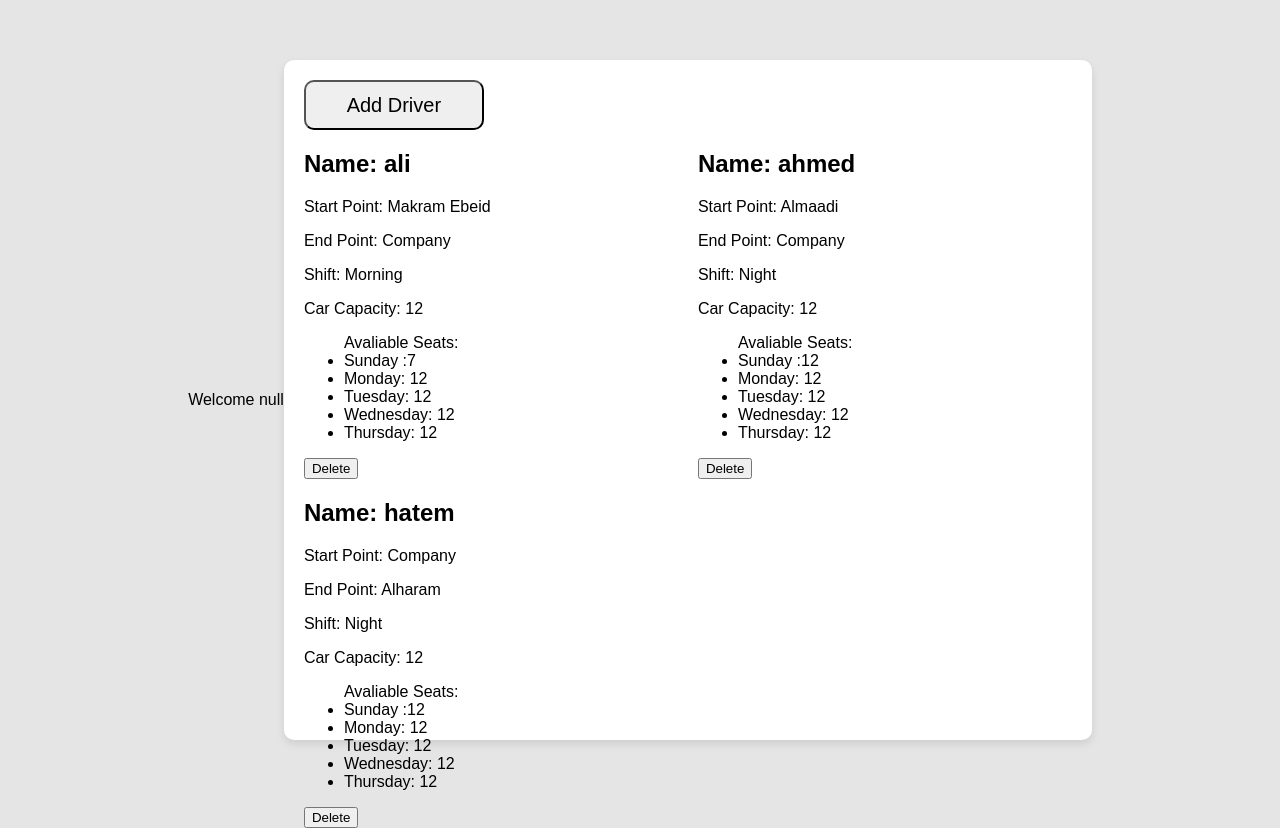
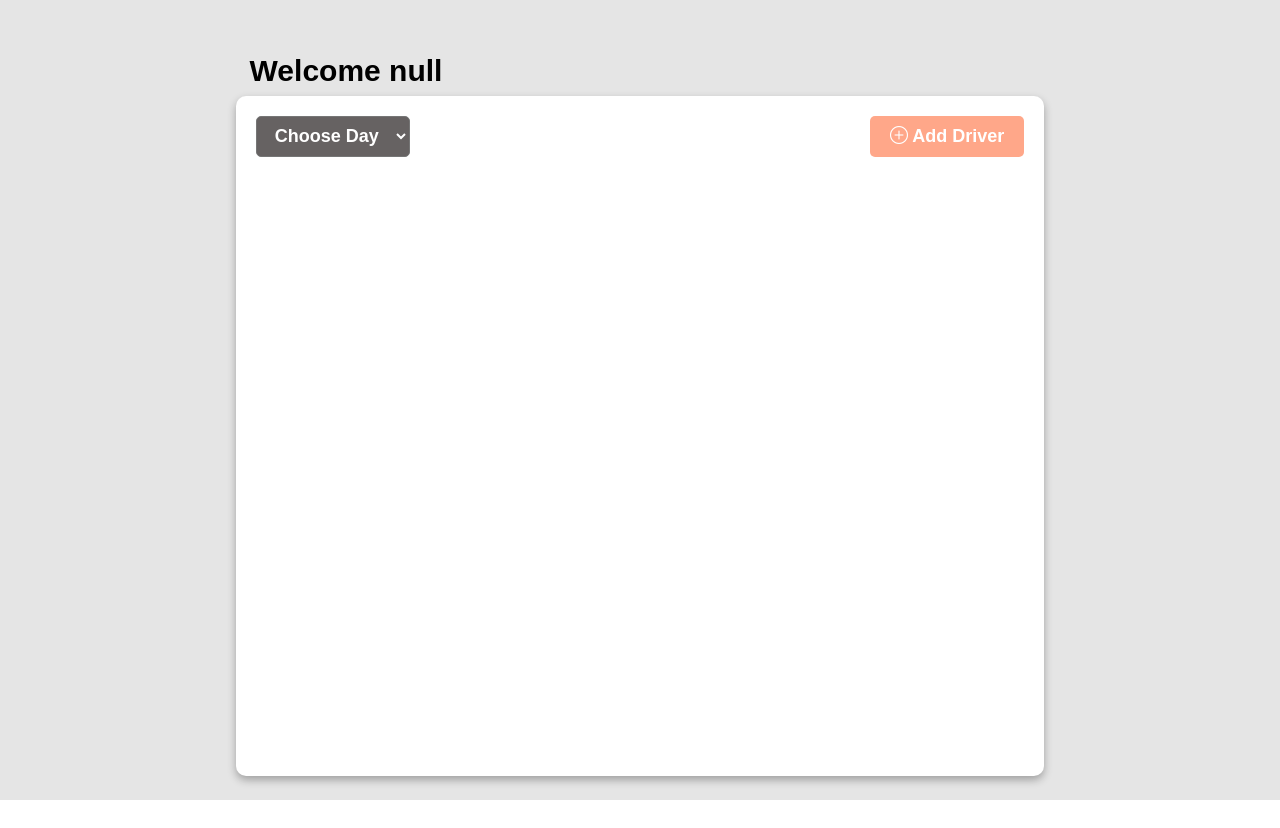
Before and after one commit to Rawda-Yousry/Transportation-System, a Flask app: page /drivers in a window 1280 px wide. After the commit the page ends 800 px from the top, so only its background shows below. Run offline with Flask 3, Linux system fonts and the light colour scheme.

Commit message:
UI for the admin page, delete and add from table

```diff
--- a/models/employee.py
+++ b/models/employee.py
@@ -75,8 +75,8 @@ class Admin(Employee):
         super().__init__(name, email, password)
         self.role = "admin"
 
-    def add_driver(self, email, name, start_point, end_point, shift, car_capacity):
-        new_driver = Driver(email, name, start_point, end_point, shift, car_capacity)
+    def add_driver(self, email, name, start_point, end_point, shift, car_capacity, avaliable_days):
+        new_driver = Driver(email, name, start_point, end_point, shift, car_capacity, avaliable_days)
         new_driver_dict = new_driver.to_dict()
         drivers = get_data("drivers.json")
         drivers.append(new_driver_dict)
--- a/static/css/base.css
+++ b/static/css/base.css
@@ -5,14 +5,26 @@
   --color-button-border: var(--color-text-on-page);
   --color-button-page-bg: var(--color-text-on-page);
   --font-family: "Outfit", sans-serif;
+  --color-button: #ffa789;
 }
 
 .form {
   padding: 20px;
   border-radius: 10px;
-  box-shadow: 0 4px 8px rgba(0, 0, 0, 0.1);
+  box-shadow: 0 4px 8px rgba(0, 0, 0, 0.3);
   width: 400px;
   background-color: var(--color-form);
+}
+
+.delete-button {
+  color: red;
+  font-size: 40px;
+  cursor: pointer;
+}
+
+.edit-button {
+  font-size: 30px;
+  cursor: pointer;
 }
 
 #span-error {
@@ -31,6 +43,7 @@
   align-items: center;
   height: 100vh;
   overflow: hidden;
+  flex-direction: column;
 }
 
 .form__title {
@@ -63,6 +76,7 @@
   padding: 10px;
   line-height: 28px;
   border-radius: 5px;
+  font-size: 17px;
 }
 
 .form__label {
--- a/static/css/view_drivers.css
+++ b/static/css/view_drivers.css
@@ -3,25 +3,131 @@
 .home__div {
   width: 60%;
   height: 80%;
+  position: relative;
 }
 
-.drivers__wrapper {
-  display: grid;
-  grid-template-columns: repeat(2, 1fr);
-  grid-column-gap: 20px;
-  grid-row-gap: 0px;
+.home__buttons {
+  display: flex;
+  justify-content: space-between;
+}
+
+.home__div--right {
+  display: flex;
+  justify-content: left;
+  width: 61%;
+}
+
+#admin-name {
+  font-size: 30px;
+  font-weight: bold;
+  color: var(--color-text-on-page);
+  margin-bottom: 1%;
+}
+.home__button {
+  text-align: center;
+  background-color: var(--color-button);
+  color: var(--color-form);
+  border-radius: 5px;
+  padding: 10px;
+  cursor: pointer;
+  font-weight: bold;
+  width: 20%;
+  font-size: 18px;
+  border: #f2f2f2;
+}
+
+.home__form-add {
+  position: absolute;
+  top: 40%;
+  left: 50%;
+  border: 1px solid var(--color-text-on-page);
+  border-radius: 5px;
+  transform: translate(-50%, -50%);
+  box-shadow: 0 8px 12px rgba(0, 0, 0, 0.1);
+  z-index: 9;
+  background-color: #f2f2f2;
+  width: 50%;
+}
+.add-form__fields {
+  padding: 10px;
+  display: flex;
+  flex-wrap: wrap;
+  justify-content: space-between;
+}
+
+.form__title--smaller {
+  margin: 5px;
+  font-size: 25px;
+  font-weight: bold;
+}
+
+.form__field-input--smaller-dark {
+  background-color: #666262;
+  color: var(--color-form);
+  border-radius: 5px;
+  width: 20%;
+  font-size: 18px;
+  text-align: center;
+  font-weight: bold;
+  cursor: pointer;
+}
+
+.form__field--smaller {
+  width: 50%;
+}
+.form__field-input--smaller {
+  padding: 8px;
+  line-height: 26px;
+  border-radius: 5px;
+  font-size: 17px;
+  position: relative;
+}
+
+.form__button--smaller {
+  text-align: center;
+  padding: 10px;
+  background-color: var(--color-text-on-page);
+  color: var(--color-form);
+  border-radius: 5px;
+  font-size: 20px;
+}
+
+.actions {
+  background-color: #e5e5e5;
+  width: 6%;
+}
+
+.right {
+  width: 100%;
+  display: flex;
+  justify-content: right;
+}
+
+.drivers__wrapper .table {
+  margin-top: 3%;
+  background-color: var(--color-form);
+  color: var(--color-text-on-page);
+  border-collapse: collapse;
+  width: 100%;
+  border-radius: 10px;
+  overflow: hidden;
+}
+
+.drivers__wrapper .table td,
+.driver__wrapper .table tr,
+.table__header {
+  padding: 12px;
+  border: 1px solid var(--color-button);
+}
+
+.table__header {
+  font-size: 20px;
+  background-color: var(--color-page);
 }
 
 .driver__wrapper {
   background-color: var(--color-text-on-primary);
   color: var(--color-primary);
-}
-
-.drivers-home__button {
-  border-radius: 10px;
-  width: 180px;
-  height: 50px;
-  font-size: 20px;
 }
 
 .drivers-home__form {
@@ -47,15 +153,3 @@
   margin: auto;
   padding: 20px;
 }
-
-.driver-home__form-button {
-  text-align: center;
-  background-color: var(--color-primary);
-  color: var(--color-text-on-primary);
-}
-
-.drivers-home__div-button {
-  display: flex;
-  justify-content: right;
-  color: var(--color-primary);
-}
--- a/static/js/utilities.js
+++ b/static/js/utilities.js
@@ -8,6 +8,7 @@ export const showError = (field, errorMessage) => {
   if (!existingError) {
     const errorElement = document.createElement("span");
     errorElement.className = "error";
+    errorElement.style.display = "block";
     errorElement.textContent = errorMessage;
     field.insertAdjacentElement("afterend", errorElement);
   } else {
@@ -26,8 +27,7 @@ export const checkErrorExists = (field) => {
 export const deleteEntity = (event, entityType, formId = "") => {
   const clickedButton = event.target;
   const deletedId = clickedButton.getAttribute("data-id");
-  const divClassName =
-    entityType === "ride" ? "ride__wrapper" : "driver__wrapper";
+  const divClassName = entityType === "ride" ? "ride__wrapper" : "rows";
   const url =
     entityType === "ride"
       ? `/employee/delete_ride/${deletedId}`
--- a/static/js/view-drivers.js
+++ b/static/js/view-drivers.js
@@ -1,10 +1,11 @@
 import { checkErrorExists, showError, deleteEntity } from "./utilities.js";
 const formAddDriver = document.getElementById("add-form");
-const driverDiv = document.getElementsByClassName("drivers__wrapper")[0];
+const driversDiv = document.getElementsByClassName("drivers__wrapper")[0];
 const addDriverButton = document.getElementById("add-button");
 const errorParagraph = document.getElementById("paragraph-error");
 const paragraphName = document.getElementById("admin-name");
 
+const selectedDay = document.getElementById("choose-day");
 const emailRegex = /^[a-zA-Z0-9_.+-]+@[a-zA-Z0-9-]+\.[a-zA-Z0-9-.]+$/;
 
 paragraphName.innerText = "Welcome " + localStorage.getItem("Name");
@@ -15,27 +16,95 @@ const toggleAddFormVisibility = () => {
   else formAddDriver.style.display = "block";
 };
 
-const createDriver = (data) => {
-  const newDriverDiv = document.createElement("div");
-  newDriverDiv.className = "driver__wrapper";
-  newDriverDiv.innerHTML = `
-    <h2 class="driver__name">Name: ${data.name}</h2>
-    <p class="driver__start-point">Start Point: ${data.start_point}</p>
-    <p class="driver__start-point">End Point: ${data.end_point}</p>
-    <p class="driver__shift">Shift: ${data.shift}</p>
-    <p class="driver__car-capacity">Car Capacity: ${data.car_capacity}</p>
-    <ul class="driver__avaliable-seats">Avaliable Seats:
-      <li> Sunday: ${data.car_capacity} </li>
-      <li> Monday: ${data.car_capacity} </li>
-      <li> Tuesday: ${data.car_capacity} </li>
-      <li> Wednesday: ${data.car_capacity} </li>
-      <li> Thursday: ${data.car_capacity} </li>
-    </ul>
-    <button type="button" class="delete-button" data-id = ${data.id}>Delete</button>
-`;
+const displayDrivers = (data, selectedDay) => {
+  const table = document.createElement("table");
+  table.className = "table";
+  table.setAttribute("id", "table");
+  const headers = `<tr class="table__header">
+      <td>Name</td>
+      <td>Shift</td>
+      <td>Route</td>
+      <td>Avaliable Seats</td>
+    </tr>
+  `;
+  if (data.length !== 0) {
+    table.innerHTML = headers;
+  }
+  for (let i = 0; i < data.length; i++) {
+    table.innerHTML += `
+    <tr data-id=${data[i].id} class="rows" >
+      <td>${data[i].name}</td>
+      <td>${data[i].shift}</td>
+      <td>${data[i].start_point} - ${data[i].end_point}</td>
+      <td>${data[i].avaliable_seats_on_days[selectedDay]}
+      <td class="actions"><i class="bi bi-x delete-button" data-id=${data[i].id}></i></td>
+      <td class="actions"><i class="bi-pencil-fill edit-button" data-id=${data[i].id}></i></td>
+    </tr>
+    `;
+  }
+  driversDiv.appendChild(table);
+};
 
-  newDriverDiv.setAttribute("data-id", data.id);
-  driverDiv.appendChild(newDriverDiv);
+const createDriver = (data, selectedDaysValue) => {
+  console.log(selectedDaysValue);
+  console.log(selectedDaysValue.length);
+  const element = `
+        <tr data-id=${data.id} class="rows">
+          <td>${data.name}</td>
+          <td>${data.shift}</td>
+          <td>${data.start_point} - ${data.end_point}</td>
+          <td>${data.avaliable_seats_on_days[selectedDay.value]}
+          <td class="actions"><i class="bi bi-x delete-button" data-id=${
+            data.id
+          } ></i></td>
+          <td class="actions"><i class="bi-pencil-fill edit-buttton" data-id=${
+            data.id
+          }></i></td>
+        </tr>
+        `;
+  const table = document.getElementById("table");
+  for (let i = 0; i < selectedDaysValue.length; i++) {
+    if (selectedDay.value == selectedDaysValue[i]) {
+      if (table) {
+        table.innerHTML += element;
+        console.log(table);
+      } else {
+        displayDrivers(data, selectedDay);
+      }
+    }
+  }
+};
+
+const viewDriversoFDay = () => {
+  const selectedDayValue = selectedDay.value;
+  fetch("drivers/view_drivers_of_day", {
+    method: "POST",
+    headers: {
+      "Content-Type": "application/json",
+    },
+    body: JSON.stringify({ selectedDay: selectedDayValue }),
+  })
+    .then((response) => response.json())
+    .then((data) => {
+      console.log(data);
+      const table = document.getElementById("table");
+      if (table) {
+        table.remove();
+      }
+      displayDrivers(data, selectedDayValue);
+    })
+    .catch((error) => console.log(error));
+};
+
+const getSelectedDays = () => {
+  let selectedDaysValue = [];
+  for (let i = 0; i < 5; i++) {
+    const checkbox = document.getElementById(`checkbox-${i}`); // Adjust for 1-based index
+    if (checkbox && checkbox.checked) {
+      selectedDaysValue.push(checkbox.value);
+    }
+  }
+  return selectedDaysValue;
 };
 
 const onSubmitAddDriverForm = (e) => {
@@ -47,6 +116,8 @@ const onSubmitAddDriverForm = (e) => {
   const driverEndPoint = document.getElementById("driver-end-point");
   const driverCarCapacity = document.getElementById("car-capacity");
   const errorElements = document.getElementsByClassName("error");
+  const selectedDaysValue = getSelectedDays();
+  const daysCheckBox = document.getElementById("days-check-box");
 
   if (driverEmail.value.trim() === "") {
     showError(driverEmail, "You should enter the driver's email");
@@ -92,6 +163,11 @@ const onSubmitAddDriverForm = (e) => {
       checkErrorExists(driverEndPoint);
     }
   }
+  if (selectedDaysValue.length == 0) {
+    showError(daysCheckBox, " You should select at least one day");
+  } else {
+    checkErrorExists(daysCheckBox);
+  }
   if (errorElements.length === 0) {
     const formData = {
       email: driverEmail.value.trim(),
@@ -100,6 +176,7 @@ const onSubmitAddDriverForm = (e) => {
       startPoint: driverStartPoint.value,
       endPoint: driverEndPoint.value,
       carCapacity: driverCarCapacity.value,
+      avaliableDays: selectedDaysValue,
     };
 
     fetch("/drivers/add", {
@@ -115,7 +192,8 @@ const onSubmitAddDriverForm = (e) => {
           errorParagraph.innerText = data.message;
         } else {
           errorParagraph.innerText = "";
-          createDriver(data);
+          createDriver(data, selectedDaysValue);
+          toggleAddFormVisibility();
         }
       })
       .catch((error) => console.log(error));
@@ -126,7 +204,11 @@ addDriverButton.addEventListener("click", toggleAddFormVisibility);
 formAddDriver.addEventListener("submit", onSubmitAddDriverForm);
 
 document.addEventListener("click", (event) => {
+  console.log(event.target.classList.contains("delete-button"));
   if (event.target.classList.contains("delete-button")) {
+    console.log(event.target);
     deleteEntity(event, "driver");
   }
 });
+
+selectedDay.addEventListener("change", viewDriversoFDay);
--- a/templates/view_drivers.html
+++ b/templates/view_drivers.html
@@ -5,51 +5,79 @@
   <meta charset="UTF-8" />
   <meta name="viewport" content="width=device-width, initial-scale=1.0" />
   <link rel="stylesheet" href="static/css/view_drivers.css" />
+
+  <head>
+    <link rel="stylesheet" href="https://cdn.jsdelivr.net/npm/bootstrap-icons@1.8.1/font/bootstrap-icons.css">
+  </head>
+
   <title>View Drivers</title>
 </head>
 
 <body class="home">
-  <p id="admin-name"></p>
+  <div class="home__div--right">
+    <p id="admin-name"></p>
+  </div>
   <div class="form home__div">
-    <button type="button" id="add-button" class="drivers-home__button">
-      Add Driver
-    </button>
+    <div class="home__buttons">
+      <select class="form__field-input--smaller-dark" id="choose-day">
+        <option value="" disabled selected>Choose Day</option>
+        {% for day in days %}
+        <option value="{{day}}">{{day}}</option>
+        {% endfor %}
+      </select>
+      <button type="button" id="add-button" class="home__button">
+        <i class="bi bi-plus-circle"></i>
+        Add Driver
+      </button>
+    </div>
     {% if message %}
     <p>{{message}}</p>
     {% endif %}
 
-    <form id="add-form" style="display: none" class="driver-home__form">
+    <form id="add-form" style="display: none" class="home__form-add">
       <p id="paragraph-error"></p>
-      <div class="drivers-home__form-div">
-        <div>
+      <p class="form__title--smaller">Driver Data</p>
+      <div class="add-form__fields">
+        <div class="form__field--smaller">
           <p>Email</p>
-          <input type="text" placeholder="Email" id="driver-email">
+          <input type="text" placeholder="Email" id="driver-email" class="form__field-input--smaller">
         </div>
-        <div>
+        <div class="form__field--smaller">
           <p for="Name">Name</p>
-          <input type="text" placeholder="name" name="driver-name" id="driver-name" />
+          <input type="text" placeholder="name" name="driver-name" id="driver-name"
+            class="form__field-input--smaller" />
         </div>
-        <div>
+        <div class="form__field--smaller">
           <p>Shift</p>
-          <select name="driver-shift" class="driver-form__select" id="driver-shift">
+          <select name="driver-shift" id="driver-shift" class="form__field-input--smaller">
             <option value="" disabled selected>Shifts</option>
             {% for shift in shifts %}
             <option value="{{shift}}">{{shift}}</option>
             {%endfor%}
           </select>
         </div>
-        <div>
+        <div class="form__field--smaller">
+          <p>Days</p>
+          <div class="form__field-checkbox" id="days-check-box">
+            {% for day in days %}
+            <label>
+              <input type="checkbox" value="{{ day }}" id="checkbox-{{ loop.index }}"> {{ day }}
+            </label>
+            {% endfor %}
+          </div>
+        </div>
+        <div class="form__field--smaller ">
           <p>Route</p>
           <div>
             <!-- Admin Choose the start Point -->
-            <select name="driver-route" id="driver-start-point">
+            <select name="driver-route" id="driver-start-point" class="form__field-input--smaller">
               <option value="" disabled selected>Start Point</option>
               {% for route in routes %}
               <option value="{{route['destination']}}">{{route["destination"]}}</option>
               {% endfor %}
             </select>
             <!-- Admin Choose the end Point -->
-            <select id="driver-end-point">
+            <select id="driver-end-point" class="form__field-input--smaller">
               <option value="" disabled selected>End Point</option>
               {% for route in routes %}
               <option value="{{route['destination']}}">{{route["destination"]}}</option>
@@ -57,46 +85,18 @@
             </select>
           </div>
         </div>
-        <div>
+        <div class="form__field--smaller">
           <p>Car Capacity</p>
-          <input type="number" placeholder="Car Capacity" id="car-capacity" />
+          <input type="number" placeholder="Car Capacity" id="car-capacity" class="form__field-input--smaller" />
         </div>
-        <div class="drivers-home__div-button">
-          <button type="submit" class="driver-home__form-button">Add</button>
+        <div class="form__field--smaller right">
+          <button type="submit" class="form__button--smaller">Add</button>
         </div>
       </div>
     </form>
 
     <div class="drivers__wrapper">
-      {% for driver in drivers %}
-      <div class="driver__wrapper" data-id="{{ driver['id'] }}">
-        <h2 class="driver__name">Name: {{driver["name"]}}</h2>
-        <p class="driver__start-point">Start Point: {{driver["start_point"]}}</p>
-        <p class="driver__end-point">End Point: {{driver["end_point"]}}</p>
-        <p class="driver__shift">Shift: {{driver["shift"]}}</p>
-        <p class="driver__car-capacity">Car Capacity: {{driver["car_capacity"]}}</p>
-        <ul class="driver__avaliable-seats">Avaliable Seats:
-          <li>
-            Sunday :{{driver["avaliable_seats_on_days"]["Sunday"]}}
-          </li>
-          <li>
-            Monday: {{driver["avaliable_seats_on_days"]["Monday"]}}
-          </li>
-          <li>
-            Tuesday: {{driver["avaliable_seats_on_days"]["Tuesday"]}}
-          </li>
-          <li>
-            Wednesday: {{driver["avaliable_seats_on_days"]["Wednesday"]}}
-          </li>
-          <li>
-            Thursday: {{driver["avaliable_seats_on_days"]["Thursday"]}}
-          </li>
-        </ul>
-        <button type="button" class="delete-button" data-id='{{driver["id"]}}'>
-          Delete
-        </button>
-      </div>
-      {% endfor %}
+
     </div>
   </div>
   <script type="module" src="static/js/view-drivers.js"></script>
```
Also changed, not shown: blueprints/drivers_bp.py (+19 -3 lines), data/drivers.json (+7 -26 lines), models/driver.py (+7 -17 lines), static/css/login.css (+0 -8 lines).
